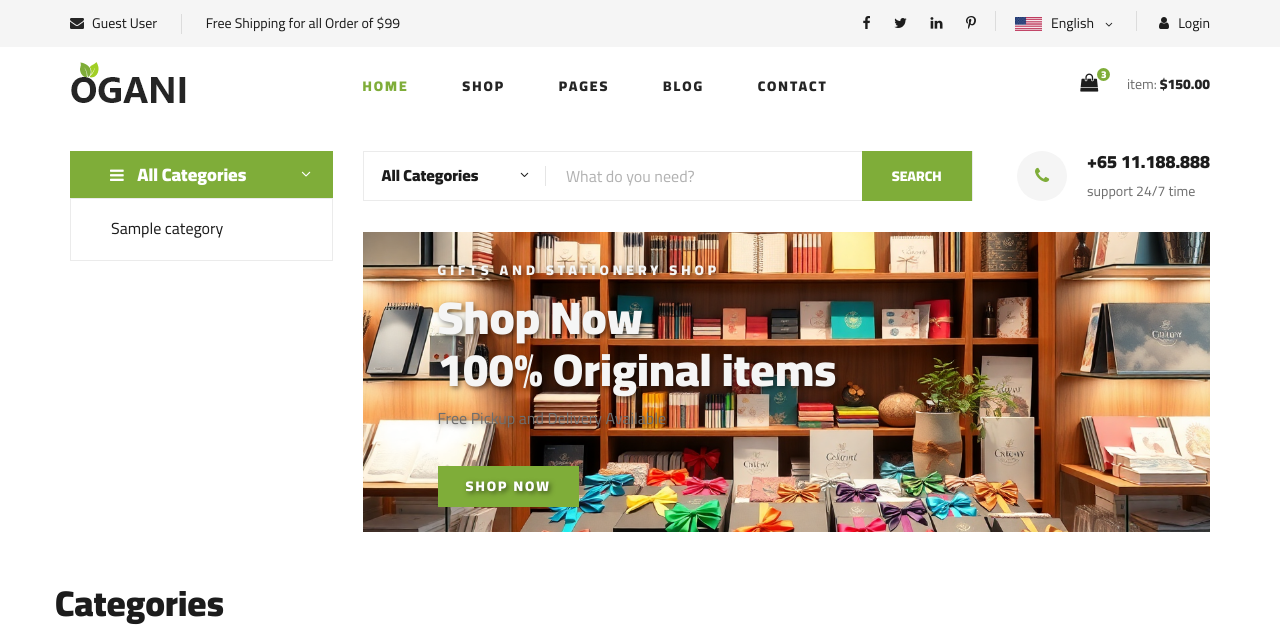
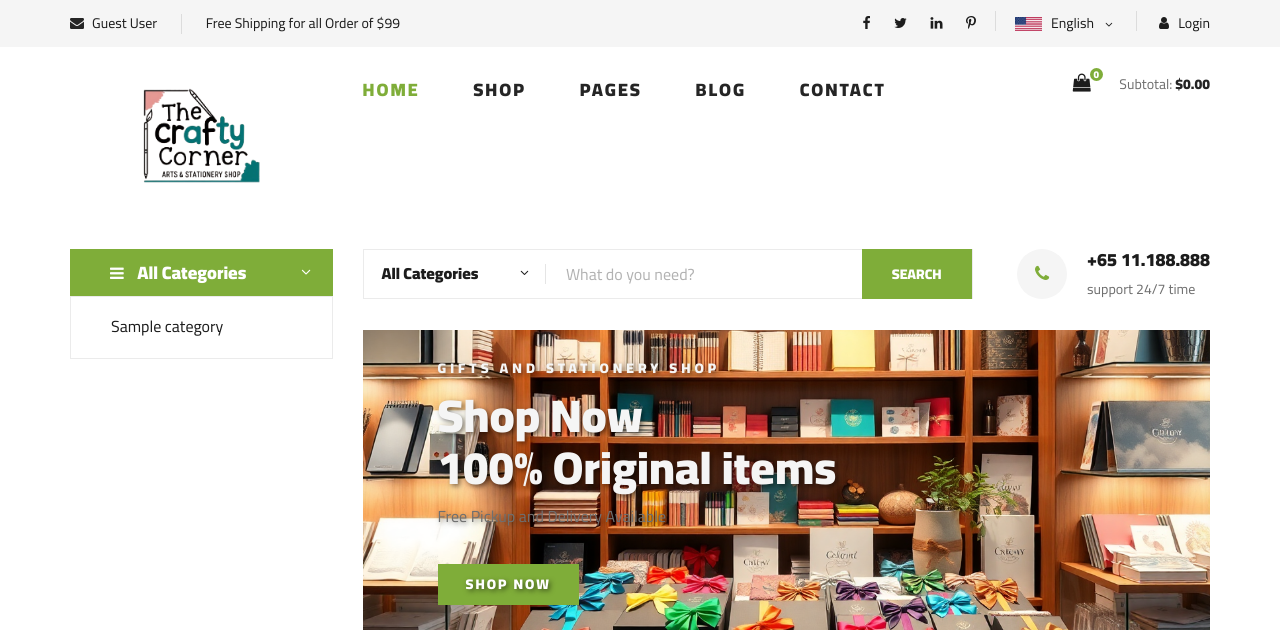
Before and after one commit to muhammaddevahmed/E-project, a PHP site: page /index.php in a window 1280 px wide. Shown: the top 636 px of the page. Run offline with PHP 8.4, Linux system fonts and the light colour scheme; tables that the repository leaves empty or names only in its code hold one stand-in row (values such as "Sample post"); grey boxes marked "Sample" are stand-in pictures.

Commit message:
Logo ADD

```diff
--- a/components/footer.php
+++ b/components/footer.php
@@ -6,7 +6,7 @@
                 <div class="col-lg-3 col-md-6 col-sm-6">
                     <div class="footer__about">
                         <div class="footer__about__logo">
-                            <a href="./index.html"><img src="img/logo.png" alt=""></a>
+                            <a href="./index.html"><img src="images/logo.png" alt=""></a>
                         </div>
                         <ul>
                             <li>Address: 60-49 Road 11378 New York</li>
@@ -57,9 +57,8 @@
                 <div class="col-lg-12">
                     <div class="footer__copyright">
                         <div class="footer__copyright__text"><p><!-- Link back to Colorlib can't be removed. Template is licensed under CC BY 3.0. -->
-  Copyright &copy;<script>document.write(new Date().getFullYear());</script> All rights reserved | This template is made with <i class="fa fa-heart" aria-hidden="true"></i> by <a href="https://colorlib.com" target="_blank">Colorlib</a>
-  <!-- Link back to Colorlib can't be removed. Template is licensed under CC BY 3.0. --></p></div>
-                        <div class="footer__copyright__payment"><img src="img/payment-item.png" alt=""></div>
+  Copyright &copy;<script>document.write(new Date().getFullYear());</script> All rights reserved <i class="fa fa-heart" aria-hidden="true"></i> by <a href="index.php" target="_blank">The Crafty Corner</a></p></div>
+
                     </div>
                 </div>
             </div>
--- a/components/header.php
+++ b/components/header.php
@@ -1,3 +1,4 @@
+
 <?php
 include 'php/db_connection.php';
 include 'php/queries.php';
@@ -16,7 +17,7 @@ $full_name = $is_logged_in && isset($_SESSION['full_name']) ? $_SESSION['full_na
     <meta name="keywords" content="Ogani, unica, creative, html">
     <meta name="viewport" content="width=device-width, initial-scale=1.0">
     <meta http-equiv="X-UA-Compatible" content="ie=edge">
-    <title>Ogani | Template</title>
+    <title>The Crafty Corner</title>
 
     <!-- Google Font -->
     <link href="https://fonts.googleapis.com/css2?family=Cairo:wght@200;300;400;600;900&display=swap" rel="stylesheet">
@@ -30,6 +31,17 @@ $full_name = $is_logged_in && isset($_SESSION['full_name']) ? $_SESSION['full_na
     <link rel="stylesheet" href="css/owl.carousel.min.css" type="text/css">
     <link rel="stylesheet" href="css/slicknav.min.css" type="text/css">
     <link rel="stylesheet" href="css/style.css" type="text/css">
+    <link rel="shortcut icon" href="images/logo.png" type="image/x-icon">
+
+    <style>
+    .header__menu ul li a {
+        font-size: 18px; /* Adjust the font size as needed */
+    }
+
+    .header__menu__dropdown li a {
+        font-size: 16px; /* Adjust the dropdown font size as needed */
+    }
+</style>
 
 
 
@@ -54,14 +66,34 @@ $full_name = $is_logged_in && isset($_SESSION['full_name']) ? $_SESSION['full_na
         <div class="humberger__menu__cart">
     <ul>
     <li>
-            <a href="#">
+    <a href="shoping-cart.php">
         <i class="fa fa-shopping-bag"></i>
-                <span id="cart-item-count">3</span> <!-- Add ID for item count -->
+        <span id="cart-item-count">
+            <?php
+            $count = 0;
+            if(isset($_SESSION['cart'])){
+                $count = count($_SESSION['cart']);
+            }
+            echo $count;
+            ?>
+        </span>
     </a>
 </li>
     </ul>
     <div class="header__cart__price">
-        item: <span id="cart-total-price">$150.00</span> <!-- Add ID for total price -->
+    Subtotal: <span id="cart-subtotal-price">
+        <?php
+        $subtotal = 0; // Initialize subtotal
+        if (isset($_SESSION['cart']) && !empty($_SESSION['cart'])) {
+            foreach ($_SESSION['cart'] as $item) {
+                if (isset($item['price']) && isset($item['quantity'])) {
+                    $subtotal += $item['price'] * $item['quantity']; // Calculate subtotal
+                }
+            }
+        }
+        echo '$' . number_format($subtotal, 2); // Format and display subtotal
+        ?>
+    </span>
 </div>
 </div>
         <div class="humberger__menu__widget">
@@ -161,7 +193,7 @@ $full_name = $is_logged_in && isset($_SESSION['full_name']) ? $_SESSION['full_na
             <div class="row">
                 <div class="col-lg-3">
                     <div class="header__logo">
-                        <a href="./index.php"><img src="img/logo.png" alt=""></a>
+                        <a href="./index.php"><img src="images/logo.png" alt=""></a>
                     </div>
                 </div>
                 <div class="col-lg-6">
@@ -185,16 +217,40 @@ $full_name = $is_logged_in && isset($_SESSION['full_name']) ? $_SESSION['full_na
                 <div class="col-lg-3">
                     <div class="header__cart">
                     <ul>
+
+
         <li>
-            <a href="#">
+    <a href="shoping-cart.php">
         <i class="fa fa-shopping-bag"></i>
-                <span id="cart-item-count">3</span> <!-- Add ID for item count -->
+        <span id="cart-item-count">
+            <?php
+            $count = 0;
+            if(isset($_SESSION['cart'])){
+                $count = count($_SESSION['cart']);
+            }
+            echo $count;
+            ?>
+        </span>
     </a>
 </li>
     </ul>
+
     <div class="header__cart__price">
-        item: <span id="cart-total-price">$150.00</span> <!-- Add ID for total price -->
+    Subtotal: <span id="cart-subtotal-price">
+        <?php
+        $subtotal = 0; // Initialize subtotal
+        if (isset($_SESSION['cart']) && !empty($_SESSION['cart'])) {
+            foreach ($_SESSION['cart'] as $item) {
+                if (isset($item['price']) && isset($item['quantity'])) {
+                    $subtotal += $item['price'] * $item['quantity']; // Calculate subtotal
+                }
+            }
+        }
+        echo '$' . number_format($subtotal, 2); // Format and display subtotal
+        ?>
+    </span>
 </div>
+
 
             </div>
             <div class="humberger__open">
--- a/index.php
+++ b/index.php
@@ -18,6 +18,7 @@ include("components/header.php");
     .categories__item.set-bg {
         height: 250px; /* Adjust as needed */
     }
+
 </style>
 <!-- Hero Section Begin -->
 <section class="hero mt-4">
@@ -326,7 +327,7 @@ include("components/header.php");
                             <div class="latest-prdouct__slider__item">
                                 <a href="#" class="latest-product__item">
                                     <div class="latest-product__item__pic">
-                                        <img src="https://i.pinimg.com/736x/b2/d7/1c/b2d71cb5508ea427aca58a6240a48a96.jpgh" alt="">
+                                        <img src="https://media.cgtrader.com/variants/2RAYDyXip1xMzozTypH21XYT/508c09fe26e63b93baec6d888aa2950650a509b5e04f2f03a4f2af52a04363ea/pencils-3d-model-max-obj-fbx-mtl.jpg" alt="">
                                     </div>
                                     <div class="latest-product__item__text">
                                         <h6>Pencils</h6>
```
Also changed, not shown: images/logo.png (added), img/logo.png (deleted), signup.php (line endings or trailing spaces). Lines whose indentation alone changed are shown as unchanged.
